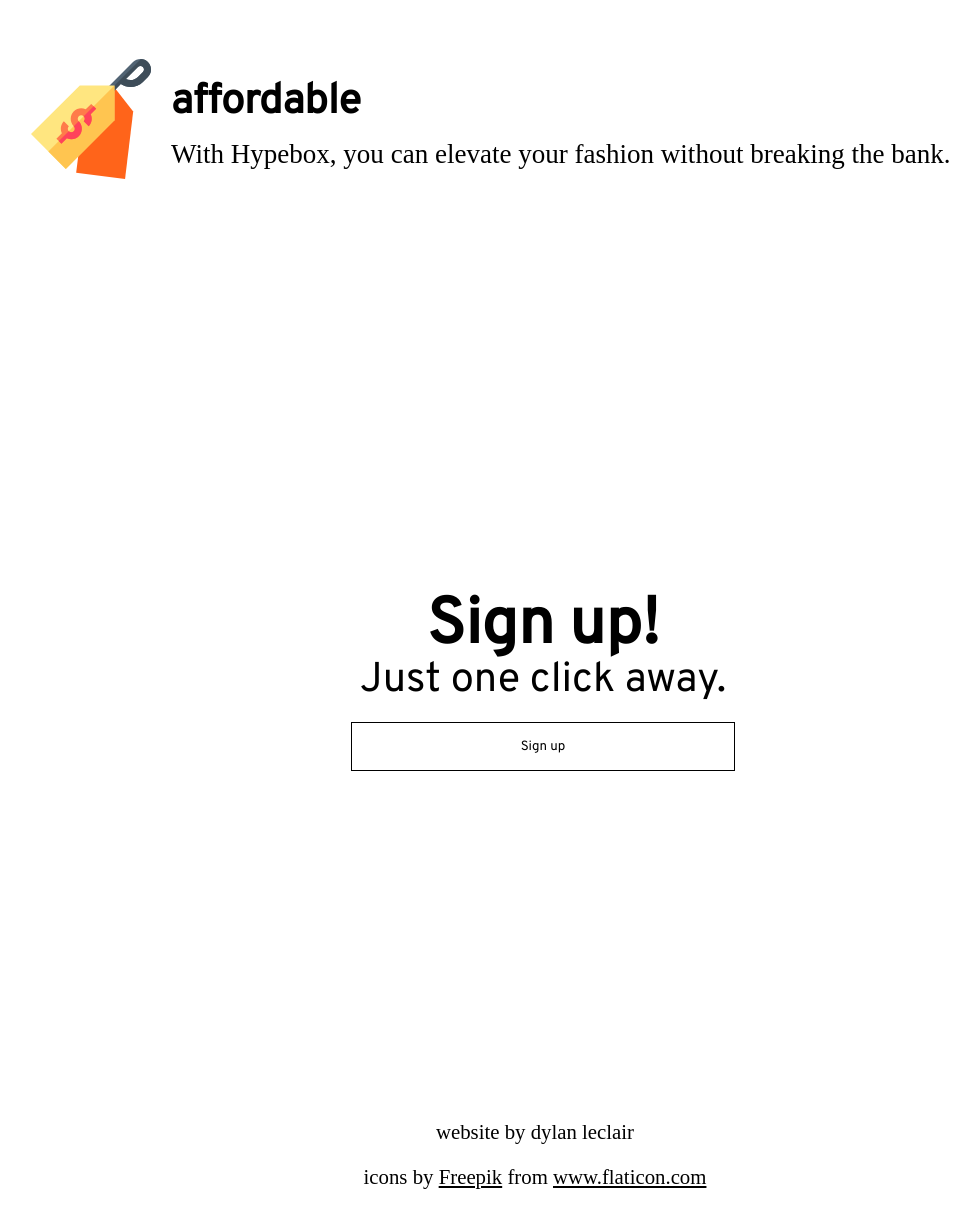
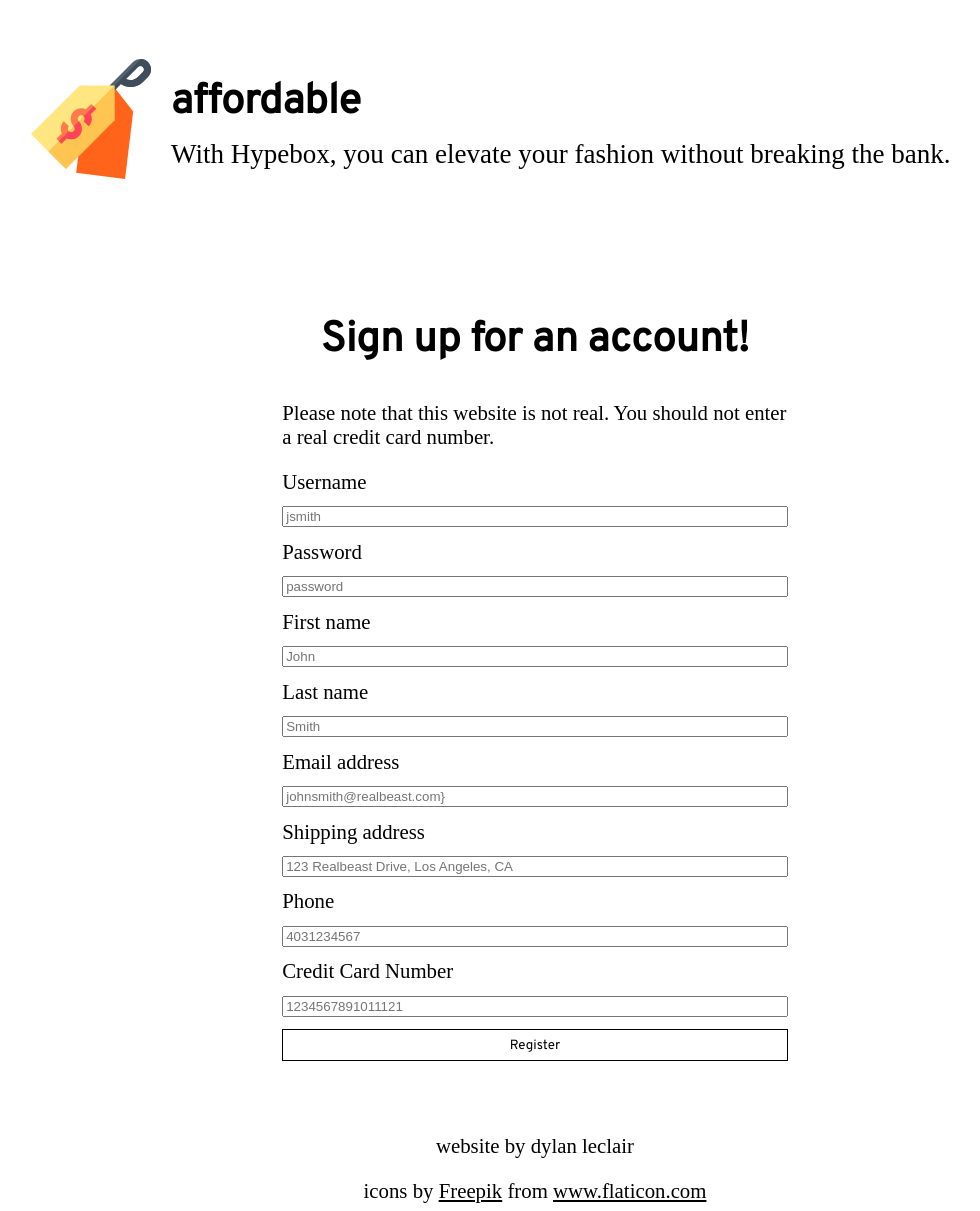
Before and after one commit to dylanleclair/databases, a Django app: page /realbeast/ in a window 1280 px wide. Shown: the part 1329-2540 px from the top of the page, without its empty margins (105-1085 px from the left). Before the commit the page ends 2518 px from the top, so only its background shows below. Run offline with Django 3.2, Linux system fonts and the light colour scheme; parts of the project's set-up code (start-up, migrations or seed data) failed here and were passed over; some web fonts are replaced.

Commit message:
Added sign in and registration, added cart

```diff
--- a/realbeast/mysite/mysite/urls.py
+++ b/realbeast/mysite/mysite/urls.py
@@ -15,9 +15,11 @@ Including another URLconf
 """
 from django.contrib import admin
 from django.urls import path, include
+from mysite import views
 
 urlpatterns = [
-    path('', include('realbeast.urls')), # directs to root of realbeast
+    #path('', views.index, name='index'), # directs to root of realbeast
+    path('', views.index, name='index'),
     path('realbeast/', include('realbeast.urls')),
     path('admin/', admin.site.urls),
     path('accounts/', include('django.contrib.auth.urls')), # adding login functionality!
--- /dev/null
+++ b/realbeast/mysite/mysite/views.py
@@ -0,0 +1,6 @@
+from django.shortcuts import render
+from django.http import HttpResponseRedirect
+from django.urls import reverse
+
+def index(request):
+    return HttpResponseRedirect(reverse('realbeast:index'))
--- a/realbeast/mysite/realbeast/admin.py
+++ b/realbeast/mysite/realbeast/admin.py
@@ -4,7 +4,6 @@ from django.contrib.auth.models import User
 from .models import *
 
 admin.site.register(Profile)
-admin.site.register(PaymentInfo)
 admin.site.register(Store)
 admin.site.register(WorksAt)
 admin.site.register(Order)
--- a/realbeast/mysite/realbeast/static/realbeast/style.css
+++ b/realbeast/mysite/realbeast/static/realbeast/style.css
@@ -126,16 +126,6 @@
     text-align: center;
     font-family: var(--monospace);
   }
-  .form-element {
-    padding: 15px;
-    margin-top:15px;
-    margin-bottom: 15px;
-  }
-
-  #newsletter h2 {
-    font-size: 4em;
-    line-height:0.8em;
-  }
 
 
 
@@ -152,33 +142,10 @@
   }
 
   #newsletter {
-    font-family: Overpass;
     width: 100vw;
     min-height: 100vh;
-    display: flex;
-    flex-direction: column;
-    justify-content: center;
-    align-items: center;
-    padding-bottom: 20px;
   }
 
-  #newsletter h2 {
-    font-size: 5vw;
-    margin-bottom:0px;
-    margin-top:20px;
-  }
-
-  .form-label {
-    font-size: 2rem;
-  }
-
-  form {
-    margin-top:10px;
-    display: grid;
-    grid-template-columns: 30vw;
-    align-items: center;
-    text-align: center;
-  }
 
 
     @media (max-width: 700px) {
@@ -222,7 +189,6 @@
       }
       form {
         grid-template-columns: 80vw;
-
       }
       #recent p {
 
--- a/realbeast/mysite/realbeast/templates/realbeast/products.html
+++ b/realbeast/mysite/realbeast/templates/realbeast/products.html
@@ -29,8 +29,8 @@
         <div id="product-container">
           <figure>
             <figcaption id="product-title">{{ product.name }}</figcaption>
-            <a href="/products/{{ product.id}}">
-              <img id="product-img" src="{% static ''%}realbeast/product_images/{{product.img_name}}" alt="100 thieves jersey"/>
+            <a href="/realbeast/products/{{ product.id}}">
+              <img id="product-img" src="{% static ''%}realbeast/product_images/{{product.img_name}}"/>
             </a>
             </figure>
 
--- a/realbeast/mysite/realbeast/templates/realbeast/realindex.html
+++ b/realbeast/mysite/realbeast/templates/realbeast/realindex.html
@@ -16,6 +16,45 @@
 {% load static %}
 
 <link rel="stylesheet" type="text/css" href="{% static 'realbeast/style.css' %}">
+<style>
+
+.uinfo {
+  font-family: var(--monospace);
+  min-height: 100vh;
+  width: 40%;
+  margin:auto;
+}
+
+.uinfo h2 {
+  text-align: center;
+  font-family: Overpass;
+  font-size: 2rem;
+}
+
+.login-form {
+  font-family: var(--monospace);
+}
+
+.form-group {
+  display: grid;
+  grid-template-columns: 100%;
+  row-gap: 0.6rem;
+  flex-direction: column;
+  justify-content: center;
+  margin: 20px 0px 20px 0px;
+  text-align: left;
+}
+
+#submit {
+  background-color: white;
+  border-style: solid;
+  border-width: 1px;
+  border-color: black;
+  font-family: Overpass;
+  padding: 0.3rem;
+}
+
+</style>
 
 <head>
   <meta charset="utf-8">
@@ -25,6 +64,8 @@
   <meta name="viewport" content="width=device-width, initial-scale=1">
   <link rel="stylesheet" href="">
 </head>
+
+
 
 <body>
   <!--[if lt IE 7]>
@@ -47,9 +88,9 @@
         <a class="nav-link" href="#product">our brand</a>
         <a class="nav-link" href="/realbeast/products">store</a>
         {% if user.is_authenticated %}
-        <a class="nav-link" href="/accounts/login/">my account</a>
+        <a class="nav-link" href="/realbeast/account">my account</a>
         {% else %}
-        <a class="nav-link" href="/accounts/login/">sign in</a>
+        <a class="nav-link" href="/realbeast/account">sign in</a>
         {% endif %}
       </nav>
 
@@ -87,13 +128,43 @@
       </section>
       {% if user.is_authenticated %}
       {% else %}
-      <section id="newsletter">
-        <form id="form" action="https://www.google.com" target="_blank">
-          <h2>Sign up!</h2>
-          <label class="form-label" for="email">Just one click away.</label>
-          <input class="form-element" type="submit" id="submit" name="submit" value="Sign up">
-        </form>
-      </section>
+      <div class="uinfo" id="registration">
+
+          <h2>Sign up for an account!</h2>
+
+          <p>Please note that this website is not real. You should not enter a real credit card number.</p>
+
+          <form class="form-group" action="{% url 'realbeast:register' %}" method="post">
+              {% csrf_token %}
+
+              <!-- user information inputs here -->
+              <label for="username">Username</label>
+              <input type="text" id="username" name="username" maxlength="30" placeholder="jsmith" required>
+
+              <label for="password">Password</label>
+              <input type="password" id="password" name="password" maxlength="100" placeholder="password" required>
+
+              <label for="username">First name</label>
+              <input type="text" id="firstname" name="firstname" maxlength="30" placeholder="John" required>
+
+              <label for="username">Last name</label>
+              <input type="text" id="lastname" name="lastname" maxlength="30" placeholder="Smith" required>
+
+              <label for="email">Email address</label>
+              <input type="text" id="email-id" name="email" maxlength="30" placeholder="johnsmith@realbeast.com}" required>
+
+              <label for="address">Shipping address</label>
+              <input type="text" id="address" name="address" maxlength="50" placeholder="123 Realbeast Drive, Los Angeles, CA" required>
+
+              <label for="address">Phone</label>
+              <input type="text" id="phone" name="phone" maxlength="10" placeholder="4031234567" required>
+
+              <label for="card_no">Credit Card Number</label>
+              <input type="text" id="card_no" name="card_no" maxlength="16" placeholder="1234567891011121" required>
+
+              <input id="submit" type="submit" value="Register">
+            </form>
+          </div>
       {% endif %}
     </main>
 
--- a/realbeast/mysite/realbeast/urls.py
+++ b/realbeast/mysite/realbeast/urls.py
@@ -2,6 +2,7 @@ from django.urls import path
 
 from . import views
 
+app_name='realbeast'
 urlpatterns = [
     # ex: /realbeast/
     path('', views.index, name='index'),
@@ -9,9 +10,12 @@ urlpatterns = [
     path('products/', views.products, name='products'),
     # ex: /realbeast/products/5/
     path('products/<int:product_id>/', views.product_page, name='product_page'),
-    path('update_user_info/<int:user_id>/', views.vote, name='vote'),
+    path('update_user_info/<int:user_id>/', views.update_user_info, name='update_user_info'),
     path('<int:question_id>/', views.detail, name='detail'),
-
+    path('account/', views.account, name='account'),
+    path('cart/',views.cart, name='cart'),
+    path('my_login/', views.my_login, name='my_login'),
+    path('register/', views.register, name='register'),
     # this code will:
     # match a path with /realbeast/<integer> (ex: localhost:8000/realbeast/1)
     # it will then call the function with the name 'detail' from the module views.detail (see views)
@@ -25,9 +29,4 @@ urlpatterns = [
     # this can be plain text, or you can load python data into a dictionary as a context
     # and pass this to the template page, which unpacks and uses the python data
     # in the http response sent to the user (user is a browser)
-
-    # ex: /polls/5/results/
-    path('<int:question_id>/results/', views.results, name='results'),
-    # ex: /polls/5/vote/
-    path('<int:question_id>/vote/', views.vote, name='vote'),
 ]
--- a/realbeast/mysite/realbeast/views.py
+++ b/realbeast/mysite/realbeast/views.py
@@ -1,9 +1,11 @@
 from django.shortcuts import render
-from django.http import HttpResponse, HttpResponseRedirect
+from django.http import Http404, HttpResponse, HttpResponseRedirect
 from django.template import RequestContext, loader
-from .models import User, Product, Store, Size
+from .models import User, Product, Store, Size, Order, Contains
 from django.template.backends.django import Template
 from django.shortcuts import get_object_or_404, render
+from django.urls import reverse
+from django.contrib.auth import authenticate, login
 # Create your views here.
 
 def index(request):
@@ -16,10 +18,9 @@ def index(request):
 
 # the main store page
 def products(request):
-    user_list = User.objects.all()[:5]
 
     # get a list of products instead!
-    products = Product.objects.all()[:10];
+    products = Product.objects.all()[:12];
     template = loader.get_template('realbeast/products.html')
     context = {
         'products':products,
@@ -60,8 +61,77 @@ def results(request, question_id):
 def vote(request, question_id):
     return HttpResponse("You're voting on question %s." % question_id)
 
+def account(request):
+    user = request.user
+    template = loader.get_template('realbeast/account.html')
+    context = {
+        'user':user,
+    }
+    return HttpResponse(template.render(context, request));
 
 def update_user_info(request, user_id):
     user = get_object_or_404(User,pk=user_id)
     profile = user.profile
-    return HttpResponseRedirect('/accounts/login')
+
+    user.username = request.POST['username'];
+    user.first_name = request.POST['firstname'];
+    user.last_name = request.POST['lastname'];
+    user.email = request.POST['email'];
+    user.profile.address = request.POST['address']
+    user.profile.phone_number = request.POST['phone']
+    user.save()
+    return HttpResponseRedirect(reverse('realbeast:account'))
+
+def register(request):
+    username = request.POST['username'];
+    email = request.POST['email'];
+    password = request.POST['password'];
+    user = User.objects.create_user(username,email,password);
+    user.first_name = request.POST['firstname'];
+    user.last_name = request.POST['lastname'];
+    user.profile.address = request.POST['address']
+    user.profile.phone_number = request.POST['phone']
+    user.profile.card_no = request.POST['card_no']
+    user.profile.user_type= "Customer"
+    user.save()
+    user = authenticate(request,username=username, password=password)
+    login(request,user) # log them in!
+    return HttpResponseRedirect(reverse('realbeast:products'))
+
+def my_login(request):
+    username = request.POST['username']
+    password = request.POST['password']
+    user = authenticate(request, username=username, password=password)
+    if user is not None:
+        login(request,user)
+        # redirect to the store page.
+        return HttpResponseRedirect(reverse("realbeast:products"))
+    else:
+        # Return an 'invalid login' error message.
+        raise Http404("Invalid login")
+
+def cart(request):
+    user = request.user # retreive the logged in user
+    # find the items in their cart!
+    order = Order.objects.filter(user_id=user.id,delivery_status='Cart')[0]
+    # now that we have the order, add all of the products it contains to
+    # a context that we can display usintg a table
+    cart_items = []
+    items = Contains.objects.filter(order_id=order.id)
+    for item in items:
+        # give the context the product
+        product = item.product_id
+        # give the context the quantity
+        quantity = item.quantity
+        cart_items.append(
+            {
+                'product': product,
+                'quantity': quantity,
+            }
+        )
+
+    context = {
+        'cart_items': cart_items,
+    }
+    template = loader.get_template('realbeast/cart.html')
+    return HttpResponse(template.render(context, request));
```
Also changed, not shown: realbeast/mysite/realbeast/models.py (+4 -5 lines), realbeast/mysite/realbeast/templates/realbeast/account.html (added, +122 -0 lines), realbeast/mysite/realbeast/templates/realbeast/base.html (+6 -3 lines), realbeast/mysite/realbeast/templates/realbeast/cart.html (added, +63 -0 lines), realbeast/mysite/realbeast/forms.py (added), realbeast/mysite/realbeast/migrations/0008_auto_20210319_1616.py (added).
